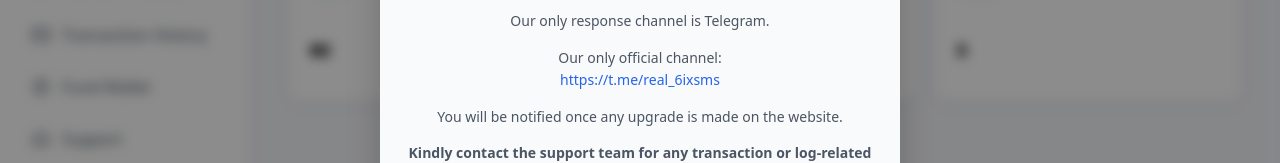
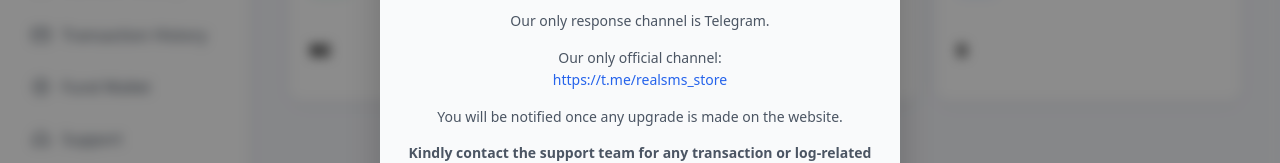
Before and after one commit to ay30bg/realsms, a React (Create React App) app: page /dashboard in a window 1280 px wide. Shown: the part 313-476 px from the top of the page. Built offline with nearby package versions, Linux system fonts and the light colour scheme; no server answers.

Commit message:
Update Dashboard.jsx

```diff
--- a/src/pages/Dashboard.jsx
+++ b/src/pages/Dashboard.jsx
@@ -115,7 +115,7 @@ const Dashboard = ({ darkMode }) => {
 
             <p>
               <a
-                href="https://t.me/real6ixsms"
+                href="https://t.me/realsms_store"
                 target="_blank"
                 rel="noopener noreferrer"
                 className="notice-highlight notice-link"
@@ -135,7 +135,7 @@ const Dashboard = ({ darkMode }) => {
                 rel="noopener noreferrer"
                 className="notice-link"
               >
-                https://t.me/real_6ixsms
+                https://t.me/realsms_store
               </a>
             </p>
 
```
